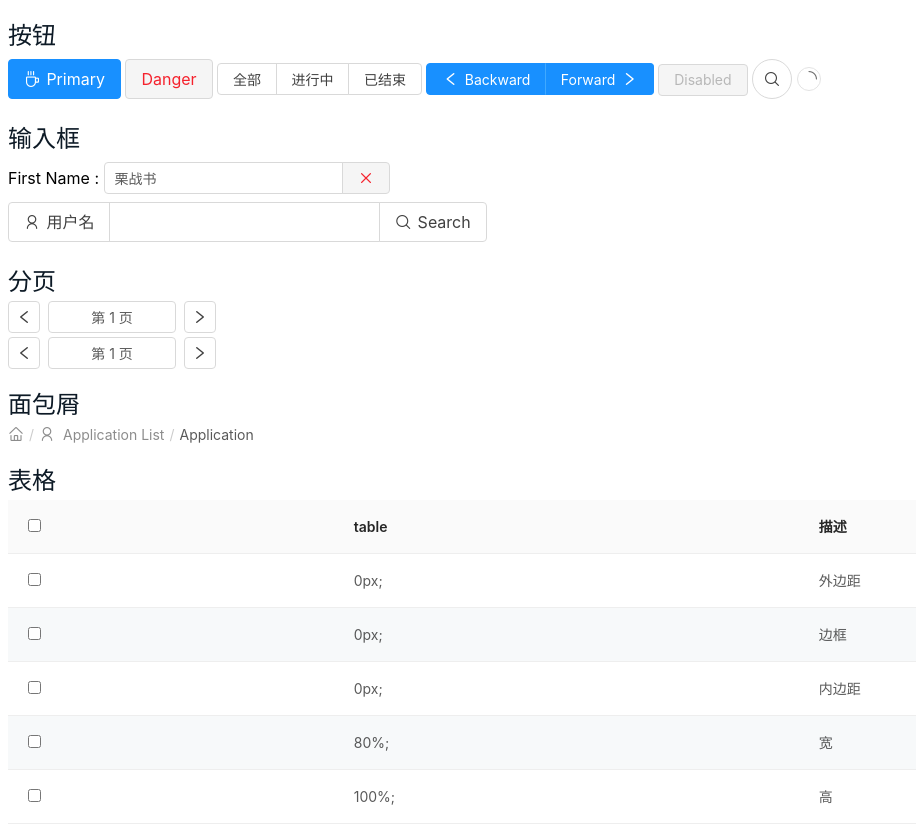
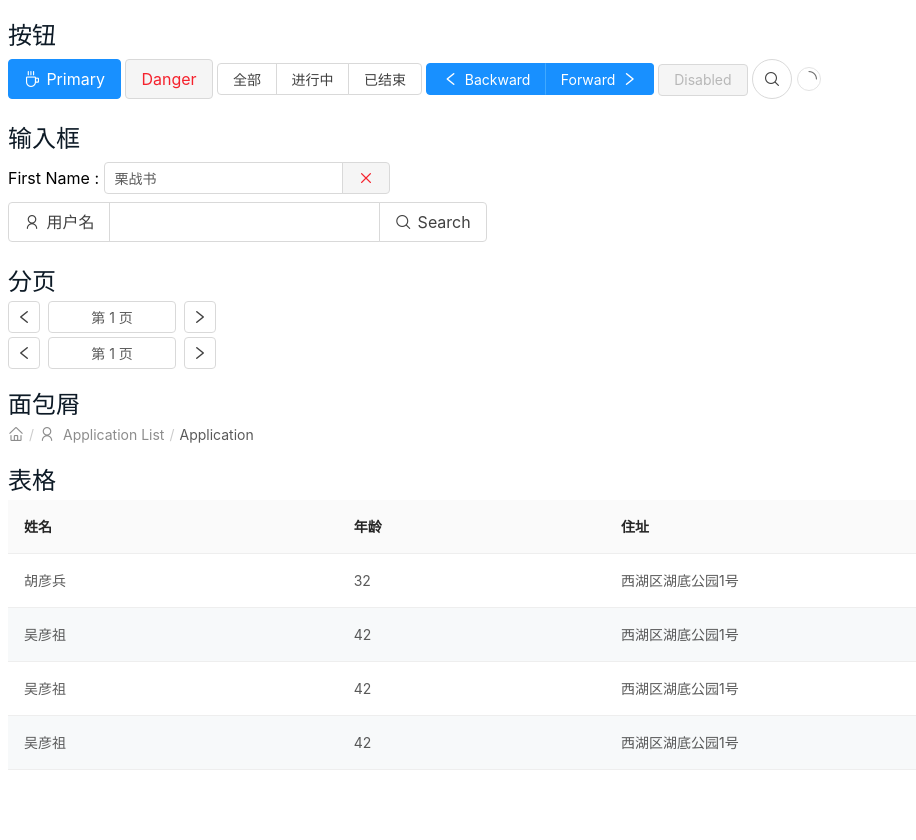
Before and after one commit to AshenOneOrz/bigsea.ui, a plain HTML site: page index.html in a window 1280 px wide. Shown: the whole page, without its empty margins (0-916 px from the left). After the commit the page ends 800 px from the top, so only its background shows below. Drawn offline with Linux system fonts and the light colour scheme.

Commit message:
table.js

```diff
--- a/bigsea_ui.js
+++ b/bigsea_ui.js
@@ -13,11 +13,15 @@ Object.keys(Sea.UIEvent).forEach(key => {
 //         Sea('input').fadeOut()
 //     }
 // })
-Sea.table.test = {
+
+// 表格
+Sea.table.n1 = {
     thead: ['姓名', '年龄', '住址'],
     tbody: [
         ['胡彦兵', '32', '西湖区湖底公园1号'],
         ['吴彦祖', '42', '西湖区湖底公园1号'],
+        ['吴彦祖', '42', '西湖区湖底公园1号'],
+        ['吴彦祖', '42', '西湖区湖底公园1号'],
     ],
 }
-Sea('sea.table.test').dom.dataset.data = 'Sea.table.test'
+Sea('sea.table.test').dom.dataset.key = 'Sea.table.n1'
--- a/css/table.css
+++ b/css/table.css
@@ -8,7 +8,7 @@ sea.table > table {
     border-collapse: separate;
     border-spacing: 0;
     text-align: left;
-    border-radius: 4px;
+    border-radius: 4px 0 0 4px;
 
     line-height: 1.5;
     color: rgba(0, 0, 0, 0.65);
@@ -28,10 +28,12 @@ sea.table thead > tr, sea.table tbody > tr {
     -webkit-transition: all .3s;
     transition: all .3s;
 }
-sea.table thead > tr > th {
+sea.table thead {
     background: #fafafa;
     color: rgba(0, 0, 0, 0.85);
     font-weight: 600;
+}
+sea.table thead > tr > th {
     border-bottom: 1px solid #eee;
 }
 sea.table tbody > tr:nth-child(2n) {
--- a/index.html
+++ b/index.html
@@ -102,32 +102,7 @@
     </div>
     <div class="demo">
         <h2>表格</h2>
-        <sea class="table test" data-tbody="" data-thead="">
-            <table>
-                <thead>
-                    <tr>
-                        <th><input type="checkbox"></th><th>table</th><th>描述</th>
-                    </tr>
-                </thead>
-                <tbody>
-                    <tr>
-                        <td><input type="checkbox"></td><td>0px;</td><td>外边距</td>
-                    </tr>
-                    <tr>
-                        <td><input type="checkbox"></td><td>0px;</td><td>边框</td>
-                    </tr>
-                    <tr>
-                        <td><input type="checkbox"></td><td>0px;</td><td>内边距</td>
-                    </tr>
-                    <tr>
-                        <td><input type="checkbox"></td><td>80%;</td><td>宽</td>
-                    </tr>
-                    <tr>
-                        <td><input type="checkbox"></td><td>100%;</td><td>高</td>
-                    </tr>
-                </tbody>
-            </table>
-        </sea>
+        <sea class="table test" data-key=""></sea>
     </div>
     <!-- js -->
     <script name="大海" src="bigsea.js"></script>
--- a/js/table.js
+++ b/js/table.js
@@ -2,10 +2,27 @@ Sea.UIEvent.table = function() {
     let options = {
         attributes: true,
         attributeOldValue: true,
-        attributeFilter: ["data-data"],
+        attributeFilter: ["data-key"],
     }
-    Sea('sea.table').ob(options, function(event) {
-        log(event)
-        log(this)
+    Sea('sea.table').ob(options, function() {
+        let data = eval(this.dataset.key)
+        //
+        let thead = '<thead><tr>'
+        data.thead.forEach(e => {
+            thead += `<th>${e}</th>`
+        })
+        thead += '</tr></thead>'
+        //
+        let tbody = '<tbody>'
+        data.tbody.forEach(arr => {
+            tbody += '<tr>'
+            arr.forEach(e => {
+                tbody += `<td>${e}</td>`
+            })
+            tbody += '</tr>'
+        })
+        tbody += '</thead>'
+        let html = `<table>${thead}${tbody}</table>`
+        this.innerHTML = html
     })
 }
```
